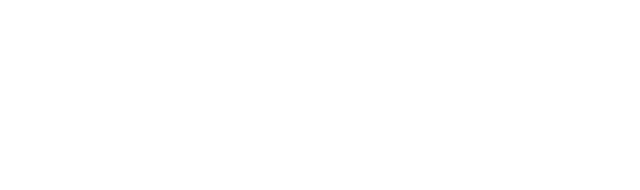
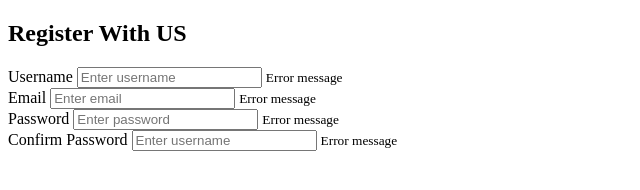
Before and after one commit to itsvishaljsr/javascriptprojectstoace, a plain HTML site: page form-validation-in-javascript/index.html in a window 1280 px wide. Shown: the whole page, without its empty margins (0-640 px from the left). Drawn offline with Linux system fonts and the light colour scheme.

Commit message:
form created 1 main 4 sub div
A form is created having 4 elements

```diff
--- a/form-validation-in-javascript/index.html
+++ b/form-validation-in-javascript/index.html
@@ -7,6 +7,30 @@
     <title>Login Form Validation</title>
 </head>
 <body>
-
+    <div class="container">
+        <form id="form" class="form">
+            <h2>Register With US</h2>
+            <div class="form-elements">
+                <label for="username">Username</label>
+                <input type="text" id="username" placeholder="Enter username" />
+                <small>Error message</small>
+            </div>
+            <div class="form-elements">
+                <label for="email">Email</label>
+                <input type="text" id="email" placeholder="Enter email" />
+                <small>Error message</small>
+            </div>
+            <div class="form-elements">
+                <label for="password">Password</label>
+                <input type="password" id="password" placeholder="Enter password" />
+                <small>Error message</small>
+            </div>
+            <div class="form-elements">
+                <label for="password_validate">Confirm Password</label>
+                <input type="password" id="password_validate" placeholder="Enter username" />
+                <small>Error message</small>
+            </div>
+        </form>
+    </div>
 </body>
 </html>
```
